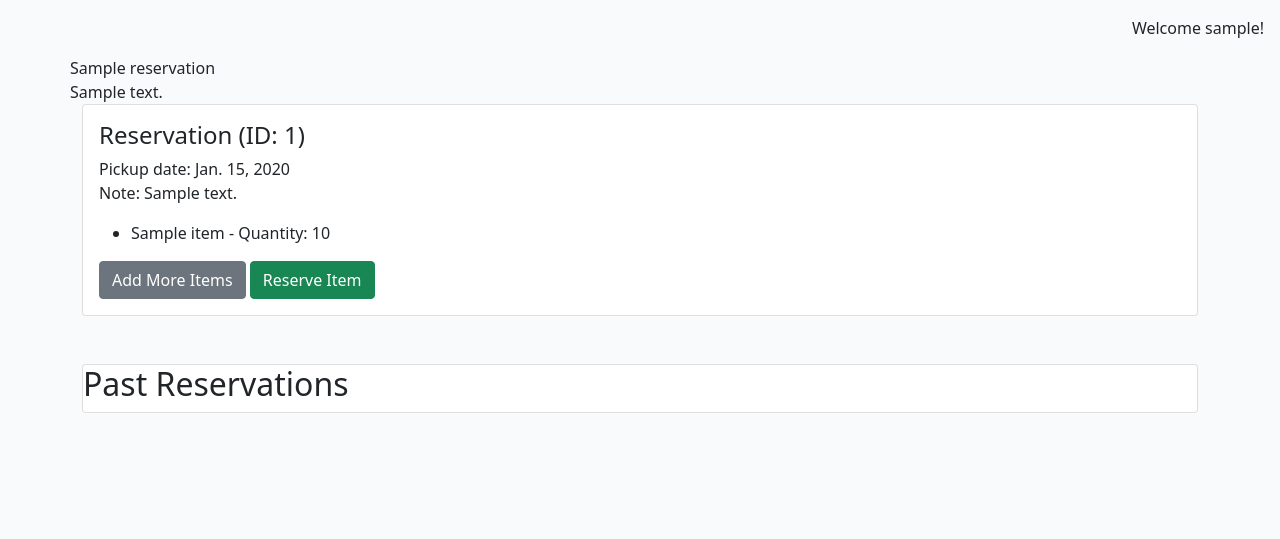
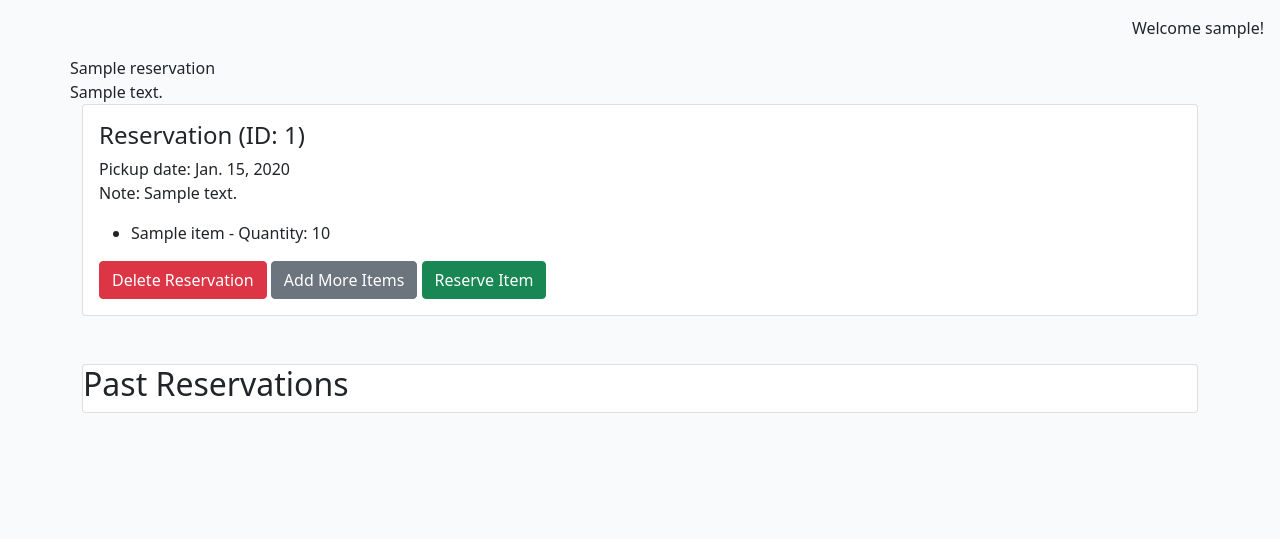
Before and after one commit to behemot-biz/lea-cottage, a Django app: page /reservation/ in a window 1280 px wide. Shown: the part 60-599 px from the top of the page. Run offline with Django 4.2, Linux system fonts and the light colour scheme; a user stored in the database is signed in; tables that the repository leaves empty hold one stand-in row (values such as "Sample post").

Commit message:
feat: Add delete reservation feature
Site user can delete reservation, the delete action needs to be confirmed by site user before delete action is performed.

```diff
--- a/reservation/templates/reservation/reservations_list.html
+++ b/reservation/templates/reservation/reservations_list.html
@@ -39,7 +39,12 @@
 
 						{% if reservation.reservation_complete == 0 %}
 
-                        <!-- Buttons/form -->
+                        <button type="button" class="btn btn-danger"
+                            data-bs-toggle="modal"
+                            data-bs-target="#deleteModal"
+                            data-id="{{ reservation.reservation_id }}">
+                                Delete Reservation
+                        </button>
                         <a href="{% url 'home' %}" class="btn btn-secondary">Add More Items</a>
 
                         <button type="button" class="btn btn-success"
@@ -54,7 +59,12 @@
 
 						{% elif reservation.reservation_complete == 1 %}
 
-						<!-- Buttons/form -->
+                        <button type="button" class="btn btn-danger"
+                            data-bs-toggle="modal"
+                            data-bs-target="#deleteModal"
+                            data-id="{{ reservation.reservation_id }}">
+                                Delete Reservation
+                        </button>
             			<button type="button" class="btn btn-success"
                 			data-id="{{ reservation.reservation_id }}"
                 			data-status="{{ reservation.reservation_complete }}"
@@ -64,7 +74,6 @@
                 			data-bs-target="#reserveModal">
                     			Edit Item
             			</button>
-
 						{% else %}
 							<p>No active reservations.</p>
 						{% endif %}
@@ -115,6 +124,30 @@
     </div>
 </div>
 
+<!-- Delete Reservation Modal -->
+<div class="modal fade" id="deleteModal" tabindex="-1" aria-labelledby="deleteModalLabel" aria-hidden="true">
+    <div class="modal-dialog">
+        <div class="modal-content">
+            <div class="modal-header">
+                <h5 class="modal-title" id="deleteModalLabel">Confirm Delete</h5>
+                <button type="button" class="btn-close" data-bs-dismiss="modal" aria-label="Close"></button>
+            </div>
+            <div class="modal-body">
+                Are you sure you want to delete this reservation?
+            </div>
+            <div class="modal-footer">
+                <button type="button" class="btn btn-secondary" data-bs-dismiss="modal">Cancel</button>
+                <!-- Ensure the form is present -->
+                <form method="post">
+                    {% csrf_token %}
+                    <button type="submit" class="btn btn-danger">Confirm Delete</button>
+                </form>
+            </div>
+        </div>
+    </div>
+</div>
+
+
 {% endblock content %}
 {% block extras %}
 <script src="{% static 'js/my_modal.js' %}"></script>
--- a/reservation/urls.py
+++ b/reservation/urls.py
@@ -6,4 +6,5 @@ urlpatterns = [
     path('<int:id>/', views.reservation_detail, name='reservation_detail'),
     path('store_reservation/<int:reservation_id>/', views.store_reservation, name='store_reservation'),
     path('edit_reservation/<int:reservation_id>/', views.edit_reservation, name='edit_reservation'),
+    path('delete_reservation/<int:reservation_id>/', views.delete_reservation, name='delete_reservation'),
 ]
--- a/reservation/views.py
+++ b/reservation/views.py
@@ -125,3 +125,19 @@ def edit_reservation(request, reservation_id):
         'reservation': reservation,
     }
 )
+
+
+def delete_reservation(request, reservation_id):
+    reservation = get_object_or_404(MyReservation, reservation_id=reservation_id)
+
+    # Ensure that the reservation is either "Started" (0) or "Reserved" (1)
+    if reservation.reservation_complete in [0, 1]:
+        # Update stock items to make them available again
+        for stock_item in reservation.stock_items.all():
+            stock_item.status = 0  # Mark stock item as available
+            stock_item.save()
+
+        # Delete the reservation
+        reservation.delete()
+
+    return redirect('reservation')  # Redirect to reservation list
--- a/static/js/my_modal.js
+++ b/static/js/my_modal.js
@@ -5,6 +5,7 @@ function getTodayDate() {
     var year = today.getFullYear();
     return year + '-' + month + '-' + day;
 }
+
 document.addEventListener('DOMContentLoaded', function() {
     var reserveModal = document.getElementById('reserveModal');
 
@@ -68,3 +69,21 @@ document.addEventListener('DOMContentLoaded', function() {
         }
     });
 });
+
+document.addEventListener('DOMContentLoaded', function() {
+    var deleteModal = document.getElementById('deleteModal');
+
+    deleteModal.addEventListener('show.bs.modal', function(event) {
+        var button = event.relatedTarget;  // Button that triggered the modal
+        var reservationId = button.getAttribute('data-id');  // Extract the reservation ID
+
+        var form = deleteModal.querySelector('form');  // Select the form inside the modal
+
+        if (form && reservationId) {
+            // Set the action attribute if form exists
+            form.action = `/reservation/delete_reservation/${reservationId}/`;
+        } else {
+            console.error('Form or reservationId is missing.');
+        }
+    });
+});
```
Also changed, not shown: 1 other file.
